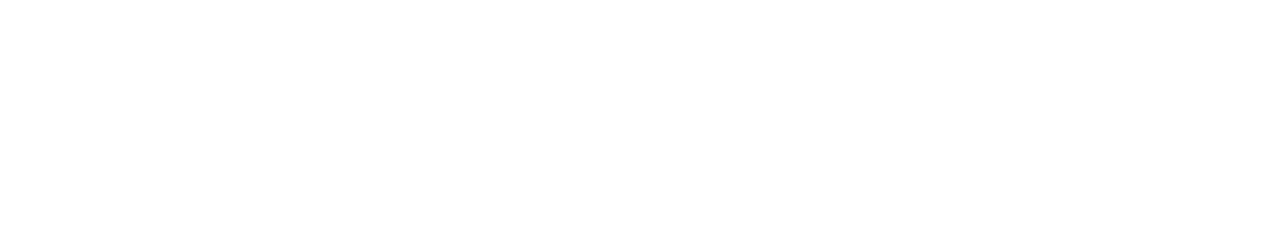
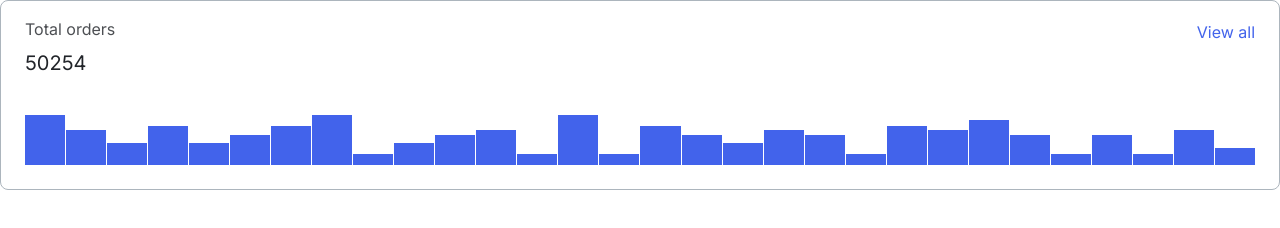
Before and after one commit to js-tasks-ru/htmlcss-20230714_takeshi1, a website: page 04-lection2/01-histogram/index.html in a window 1280 px wide. Drawn offline with Linux system fonts and the light colour scheme.

Commit message:
add histogram

```diff
--- a/04-lection2/01-histogram/histogram.css
+++ b/04-lection2/01-histogram/histogram.css
@@ -0,0 +1,44 @@
+.histogram {
+  border: 1px solid var(--grey-3);
+  border-radius: 8px;
+  font-family: 'inter';
+  font-weight: 400;
+  padding: 16px 24px 24px;
+}
+
+.histogram__header {
+  display: flex;
+  justify-content: space-between;
+  font-size: 16px;
+  line-height: 24px;
+  margin-bottom: 6px;
+}
+.histogram__title {
+  color: var(--black);
+  opacity: 0.8;
+}
+
+.histogram__link {
+  color: var(--blue2);
+  text-decoration: none;
+  padding-top: 3px;
+}
+
+.histogram__total {
+  color: var(--black);
+  font-size: 20px;
+  line-height: 26px;
+  margin-bottom: 39px;
+}
+
+.histogram__bars {
+  display: flex;
+  align-items: flex-end;
+  gap: 1px;
+  height: 50px;
+}
+
+.histogram__bar {
+  background-color: var(--blue2);
+  flex-grow: 1;
+}
--- a/04-lection2/01-histogram/index.html
+++ b/04-lection2/01-histogram/index.html
@@ -1,11 +1,50 @@
 <!DOCTYPE html>
 <!-- Страница с гистограммой -->
 <html lang="ru">
-    <head>
-        <link rel="stylesheet" href="../../assets/css/main.css">
-        <link rel="stylesheet" href="./histogram.css">
-    </head>
-    <body>
-
-    </body>
+  <head>
+    <link rel="stylesheet" href="../../assets/css/normalize.css" />
+    <link rel="stylesheet" href="../../assets/css/main.css" />
+    <link rel="stylesheet" href="./histogram.css" />
+  </head>
+  <body>
+    <div class="histogram">
+      <div class="histogram__header">
+        <div class="histogram__title">Total orders</div>
+        <a href="#" class="histogram__link">View all</a>
+      </div>
+      <div class="histogram__total">50254</div>
+      <div class="histogram__bars">
+        <div style="height: 100%" class="histogram__bar"></div>
+        <div style="height: 70%" class="histogram__bar"></div>
+        <div style="height: 44%" class="histogram__bar"></div>
+        <div style="height: 78%" class="histogram__bar"></div>
+        <div style="height: 44%" class="histogram__bar"></div>
+        <div style="height: 60%" class="histogram__bar"></div>
+        <div style="height: 78%" class="histogram__bar"></div>
+        <div style="height: 100%" class="histogram__bar"></div>
+        <div style="height: 22%" class="histogram__bar"></div>
+        <div style="height: 44%" class="histogram__bar"></div>
+        <div style="height: 60%" class="histogram__bar"></div>
+        <div style="height: 70%" class="histogram__bar"></div>
+        <div style="height: 22%" class="histogram__bar"></div>
+        <div style="height: 100%" class="histogram__bar"></div>
+        <div style="height: 22%" class="histogram__bar"></div>
+        <div style="height: 78%" class="histogram__bar"></div>
+        <div style="height: 60%" class="histogram__bar"></div>
+        <div style="height: 44%" class="histogram__bar"></div>
+        <div style="height: 70%" class="histogram__bar"></div>
+        <div style="height: 60%" class="histogram__bar"></div>
+        <div style="height: 22%" class="histogram__bar"></div>
+        <div style="height: 78%" class="histogram__bar"></div>
+        <div style="height: 70%" class="histogram__bar"></div>
+        <div style="height: 90%" class="histogram__bar"></div>
+        <div style="height: 60%" class="histogram__bar"></div>
+        <div style="height: 22%" class="histogram__bar"></div>
+        <div style="height: 60%" class="histogram__bar"></div>
+        <div style="height: 22%" class="histogram__bar"></div>
+        <div style="height: 70%" class="histogram__bar"></div>
+        <div style="height: 34%" class="histogram__bar"></div>
+      </div>
+    </div>
+  </body>
 </html>
```
Also changed, not shown: assets/css/normalize.css.
